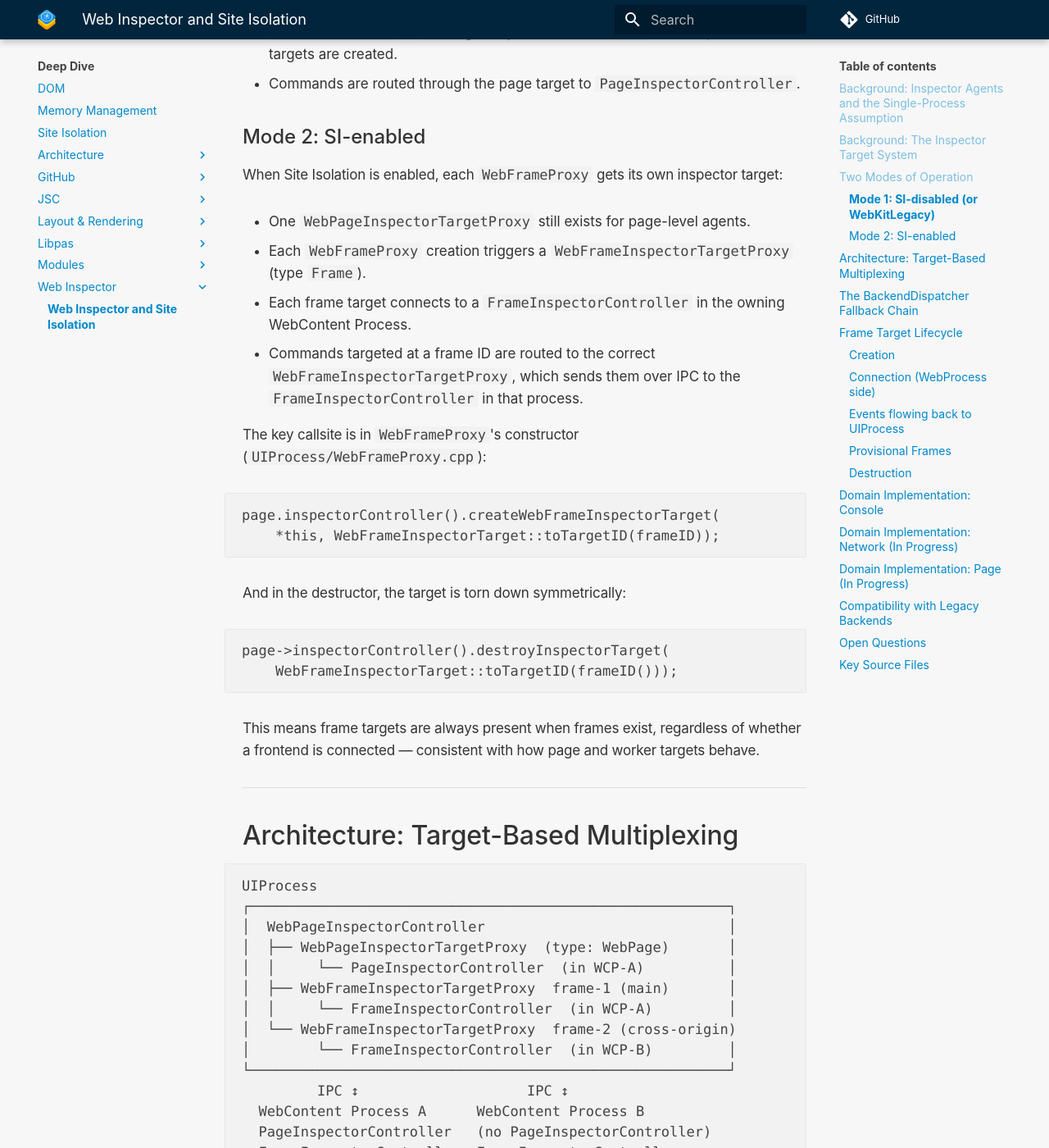
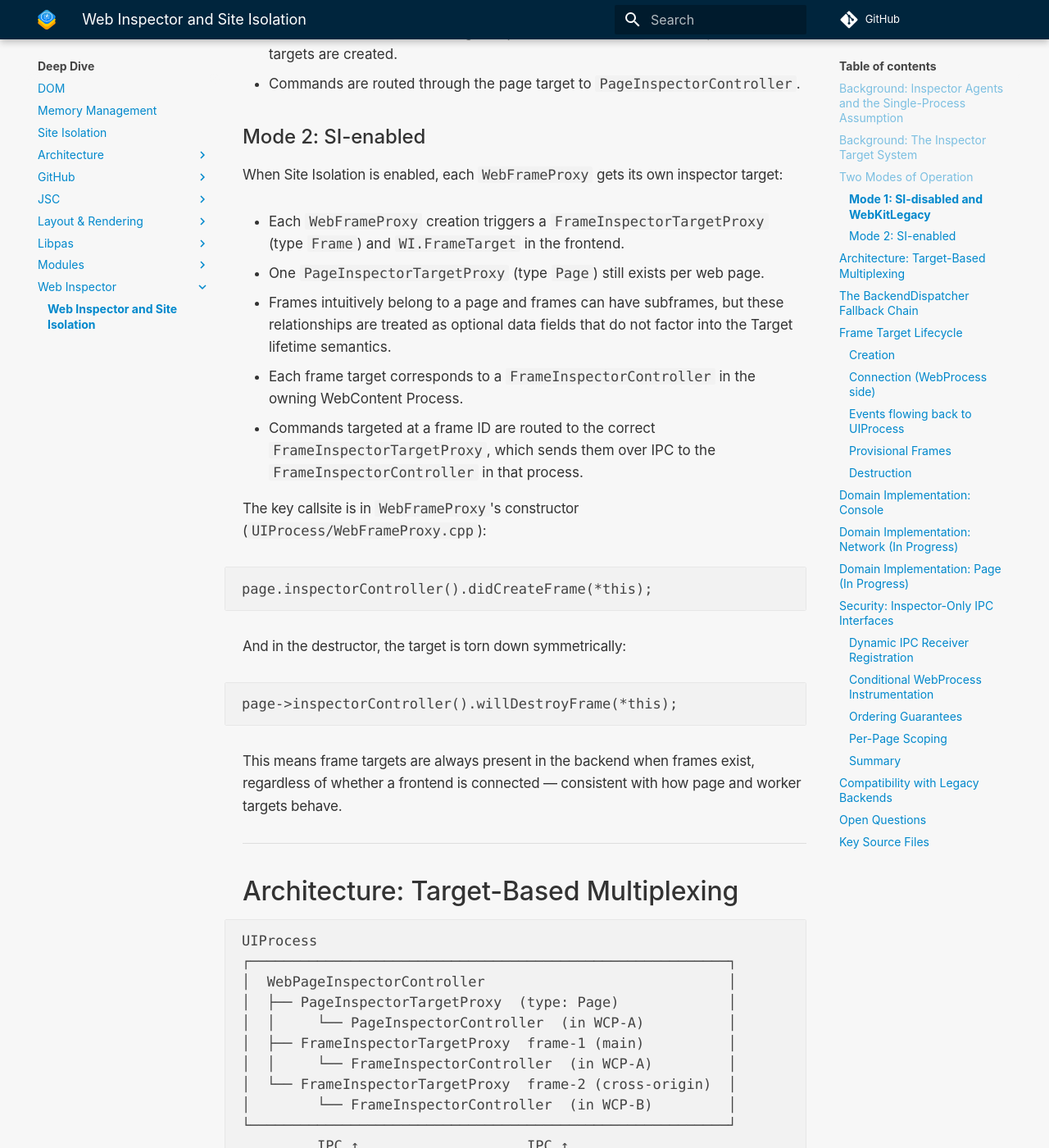
Before and after one commit to WebKit/Documentation, an MkDocs documentation site: the page built from docs/Deep Dive/Web Inspector/SiteIsolationExplainer.md, in a window 1280 px wide and 1400 px high, scrolled down 2245 px. Shown: the whole window at 82% size. Built offline with MkDocs 1.6.1 and Material for MkDocs 9.7.7, drawn with Linux system fonts in a browser that asks for light colours; comment, search, counter and statistics services are not loaded; some of the changed text lies outside the part shown.

Commit message:
Draft v2.1: Address review comments: naming corrections, peer semantics, Security section
- Rename to post-rename names: PageInspectorTargetProxy,
  FrameInspectorTargetProxy, FrameInspectorTarget,
  UIProcessForwardingFrontendChannel
- Fix target type from WebPage to Page in Mode 1 and diagram
- Replace hierarchy language with peer semantics in Mode 2
- Update code snippets to didCreateFrame/willDestroyFrame API
- Add Security: Inspector-Only IPC Interfaces section explaining
  dynamic IPC receiver registration, conditional instrumentation,
  ordering guarantees, and per-page scoping
- Update Compatibility section to avoid "sub-targets" framing
- Add proxy agent source files to Key Source Files table

````diff
--- a/docs/Deep Dive/Web Inspector/SiteIsolationExplainer.md
+++ b/docs/Deep Dive/Web Inspector/SiteIsolationExplainer.md
@@ -57,11 +57,11 @@ Site Isolation adds a fourth:
 
 ## Two Modes of Operation
 
-### Mode 1: SI-disabled (or WebKitLegacy)
+### Mode 1: SI-disabled and WebKitLegacy
 
 When Site Isolation is off, the architecture is essentially unchanged from the pre-SI model:
 
-- One `WebPageInspectorTargetProxy` (type `WebPage`) is created for the `WebPageProxy`.
+- One `PageInspectorTargetProxy` (type `Page`) is created for the `WebPageProxy`.
 - All agents live in one `PageInspectorController` in one WebContent Process.
 - `didCreateFrame` on `WebPageInspectorController` is a no-op — no frame targets are created.
 - Commands are routed through the page target to `PageInspectorController`.
@@ -70,28 +70,28 @@ When Site Isolation is off, the architecture is essentially unchanged from the p
 
 When Site Isolation is enabled, each `WebFrameProxy` gets its own inspector target:
 
-- One `WebPageInspectorTargetProxy` still exists for page-level agents.
-- Each `WebFrameProxy` creation triggers a `WebFrameInspectorTargetProxy` (type `Frame`).
-- Each frame target connects to a `FrameInspectorController` in the owning WebContent Process.
-- Commands targeted at a frame ID are routed to the correct `WebFrameInspectorTargetProxy`,
+- Each `WebFrameProxy` creation triggers a `FrameInspectorTargetProxy` (type `Frame`) and `WI.FrameTarget` in the frontend.
+- One `PageInspectorTargetProxy` (type `Page`) still exists per web page.
+- Frames intuitively belong to
+  a page and frames can have subframes, but these relationships are treated as optional data fields that do not factor into the Target lifetime semantics.
+- Each frame target corresponds to a `FrameInspectorController` in the owning WebContent Process.
+- Commands targeted at a frame ID are routed to the correct `FrameInspectorTargetProxy`,
   which sends them over IPC to the `FrameInspectorController` in that process.
 
 The key callsite is in `WebFrameProxy`'s constructor
 (`UIProcess/WebFrameProxy.cpp`):
 
 ```cpp
-page.inspectorController().createWebFrameInspectorTarget(
-    *this, WebFrameInspectorTarget::toTargetID(frameID));
+page.inspectorController().didCreateFrame(*this);
 ```
 
 And in the destructor, the target is torn down symmetrically:
 
 ```cpp
-page->inspectorController().destroyInspectorTarget(
-    WebFrameInspectorTarget::toTargetID(frameID()));
+page->inspectorController().willDestroyFrame(*this);
 ```
 
-This means frame targets are always present when frames exist, regardless of whether a
+This means frame targets are always present in the backend when frames exist, regardless of whether a
 frontend is connected — consistent with how page and worker targets behave.
 
 ---
@@ -102,11 +102,11 @@ frontend is connected — consistent with how page and worker targets behave.
 UIProcess
 ┌─────────────────────────────────────────────────────────┐
 │  WebPageInspectorController                             │
-│  ├── WebPageInspectorTargetProxy  (type: WebPage)       │
+│  ├── PageInspectorTargetProxy  (type: Page)             │
 │  │     └── PageInspectorController  (in WCP-A)          │
-│  ├── WebFrameInspectorTargetProxy  frame-1 (main)       │
+│  ├── FrameInspectorTargetProxy  frame-1 (main)          │
 │  │     └── FrameInspectorController  (in WCP-A)         │
-│  └── WebFrameInspectorTargetProxy  frame-2 (cross-origin)
+│  └── FrameInspectorTargetProxy  frame-2 (cross-origin)  │
 │        └── FrameInspectorController  (in WCP-B)         │
 └─────────────────────────────────────────────────────────┘
          IPC ↕                    IPC ↕
@@ -119,8 +119,8 @@ UIProcess
 glue layer. It receives all incoming commands from the frontend, looks up the target by `targetId`,
 and calls `sendMessageToTarget()` on the appropriate `InspectorTargetProxy`.
 
-For frame targets, `WebFrameInspectorTargetProxy::sendMessageToTarget()` sends the message over
-IPC to `WebFrameInspectorTarget` in the WebContent Process, which calls
+For frame targets, `FrameInspectorTargetProxy::sendMessageToTarget()` sends the message over
+IPC to `FrameInspectorTarget` in the WebContent Process, which calls
 `FrameInspectorController::dispatchMessageFromFrontend()`.
 
 ---
@@ -175,26 +175,26 @@ FrameInspectorController.backendDispatcher
 ### Creation
 
 `WebFrameProxy` is created in UIProcess whenever a new frame is established (both same-process
-and cross-process frames). Its constructor calls `createWebFrameInspectorTarget()`, which calls
+and cross-process frames). Its constructor calls `didCreateFrame()`, which calls
 `addTarget()` in `WebPageInspectorController`. If a frontend is connected, this fires
 `Target.targetCreated` to notify the frontend immediately.
 
 ### Connection (WebProcess side)
 
-When a frontend connects and enumerates targets, `WebFrameInspectorTargetProxy::connect()`
+When a frontend connects and enumerates targets, `FrameInspectorTargetProxy::connect()`
 sends an IPC message to the WebContent Process hosting the frame. On the WebProcess side,
-`WebFrameInspectorTarget::connect()` (`WebProcess/Inspector/WebFrameInspectorTarget.cpp`)
-creates a `WebFrameInspectorTargetFrontendChannel` and connects it to `FrameInspectorController`:
+`FrameInspectorTarget::connect()` (`WebProcess/Inspector/WebFrameInspectorTarget.cpp`)
+creates a `UIProcessForwardingFrontendChannel` and connects it to `FrameInspectorController`:
 
 ```cpp
-void WebFrameInspectorTarget::connect(
+void FrameInspectorTarget::connect(
     Inspector::FrontendChannel::ConnectionType connectionType)
 {
     if (m_channel)
         return;
 
     Ref frame = m_frame.get();
-    m_channel = makeUnique<WebFrameInspectorTargetFrontendChannel>(
+    m_channel = makeUnique<UIProcessForwardingFrontendChannel>(
         frame, identifier(), connectionType);
 
     if (RefPtr coreFrame = frame->coreLocalFrame())
@@ -233,7 +233,7 @@ observable change to the frontend.
 
 ### Destruction
 
-`WebFrameProxy`'s destructor calls `destroyInspectorTarget()`. `WebPageInspectorController`
+`WebFrameProxy`'s destructor calls `willDestroyFrame()`. `WebPageInspectorController`
 removes the target and fires `Target.targetDestroyed` to the frontend.
 
 ---
@@ -281,15 +281,102 @@ Phases:
 
 ---
 
+## Security: Inspector-Only IPC Interfaces
+
+The proxying agent architecture introduces new IPC channels between UIProcess and WebContent
+Processes. These channels do **not** expand the attack surface — they are only active when
+Web Inspector is open and connected, and are scoped to the inspected page.
+
+### Dynamic IPC Receiver Registration
+
+`ProxyingPageAgent` and `ProxyingNetworkAgent` in UIProcess dynamically register and
+deregister themselves as IPC message receivers when the corresponding protocol domain is
+enabled or disabled by the frontend:
+
+**Enable (domain activated by frontend):**
+
+```cpp
+// ProxyingPageAgent::enable()
+protectedInspectedPage()->forEachWebContentProcess([&](auto& webProcess, auto pageID) {
+    webProcess.addMessageReceiver(Messages::ProxyingPageAgent::messageReceiverName(), pageID, *this);
+    webProcess.send(Messages::WebInspectorBackend::EnablePageInstrumentation { }, pageID);
+});
+```
+
+**Disable (domain deactivated or Inspector closes):**
+
+```cpp
+// ProxyingPageAgent::disable()
+protectedInspectedPage()->forEachWebContentProcess([&](auto& webProcess, auto pageID) {
+    webProcess.send(Messages::WebInspectorBackend::DisablePageInstrumentation { }, pageID);
+    webProcess.removeMessageReceiver(Messages::ProxyingPageAgent::messageReceiverName(), pageID);
+});
+```
+
+When Inspector is closed, no handler is registered for these messages. The IPC infrastructure
+rejects any message targeting a non-existent receiver.
+
+### Conditional WebProcess Instrumentation
+
+On the WebProcess side, `PageAgentProxy` and `NetworkAgentProxy` register with
+`InstrumentingAgents` only when enabled:
+
+```cpp
+// PageAgentProxy::enable()
+agents->setEnabledPageAgentInstrumentation(this);
+
+// PageAgentProxy::disable()
+agents->setEnabledPageAgentInstrumentation(nullptr);
+```
+
+When disabled, instrumentation hooks in WebCore (e.g., `willSendRequest`,
+`frameNavigated`) find no registered proxy in the `InstrumentingAgents` registry.
+The hooks become no-ops — no data is collected and no IPC messages are sent.
+
+### Ordering Guarantees
+
+The enable/disable sequences are ordered to prevent race conditions:
+
+1. **Enable:** Register the UIProcess IPC receiver _first_, then tell the WebProcess to
+   start sending. The receiver is ready before any messages arrive.
+2. **Disable:** Tell the WebProcess to stop sending _first_, then remove the UIProcess
+   IPC receiver. No in-flight messages arrive at a deregistered receiver.
+
+### Per-Page Scoping
+
+IPC receivers are registered with the inspected page's identifier as the destination:
+
+```cpp
+webProcess.addMessageReceiver(
+    Messages::ProxyingPageAgent::messageReceiverName(), pageID, *this);
+```
+
+Only WebContent Processes hosting the inspected page can address these handlers.
+Processes for other pages cannot send to them. The `[ExceptionForEnabledBy]` attribute
+in the `.messages.in` definitions provides an additional safeguard.
+
+### Summary
+
+| Condition | UIProcess Receiver | WebProcess Instrumentation | IPC Traffic |
+|-----------|-------------------|---------------------------|-------------|
+| Inspector closed | Not registered | Not registered | None |
+| Inspector open, domain enabled | Registered (inspected page only) | Registered with InstrumentingAgents | Active |
+| Inspector open, domain not enabled | Not registered | Not registered | None |
+
+These IPC channels exist only for the duration of an active Inspector session, are scoped
+to a single inspected page, and are torn down completely when Inspector disconnects.
+
+---
+
 ## Compatibility with Legacy Backends
 
 Web Inspector must continue to work with backends shipping in iOS 13 and later, which have no
 Frame targets. The frontend's target iteration logic handles this:
 
-- If a `WebPage` target has one or more `Frame` sub-targets → send per-frame commands to the
+- If a `WebPage` target has associated `Frame` targets → send per-frame commands to the
   frame targets.
-- If a `WebPage` target has no `Frame` sub-targets (older backend) → treat the page target as
-  the single frame and send all commands there.
+- If a `WebPage` target has no associated `Frame` targets (older backend) → treat the page
+  target as the single frame and send all commands there.
 
 No frontend code needs to know whether it is talking to a single-process backend or a
 Site-Isolated backend — the frame target abstraction provides uniform addressing.
@@ -320,16 +407,21 @@ Site-Isolated backend — the frame target abstraction provides uniform addressi
 | File | Role |
 |------|------|
 | `UIProcess/Inspector/WebPageInspectorController.h/.cpp` | Manages all targets for a `WebPageProxy` |
-| `UIProcess/Inspector/WebFrameInspectorTargetProxy.h/.cpp` | Frame target proxy in UIProcess |
-| `UIProcess/Inspector/WebPageInspectorTargetProxy.h/.cpp` | Page target proxy in UIProcess |
+| `UIProcess/Inspector/FrameInspectorTargetProxy.h/.cpp` | Frame target proxy in UIProcess |
+| `UIProcess/Inspector/PageInspectorTargetProxy.h/.cpp` | Page target proxy in UIProcess |
 | `UIProcess/Inspector/InspectorTargetProxy.h` | Base class for all target proxies |
 | `UIProcess/WebFrameProxy.cpp` | Creates/destroys frame inspector targets on frame lifecycle |
 | `WebProcess/Inspector/WebFrameInspectorTarget.h/.cpp` | Frame target in WebContent Process |
-| `WebProcess/Inspector/WebFrameInspectorTargetFrontendChannel.cpp` | IPC: WebProcess → UIProcess for events |
+| `WebProcess/Inspector/UIProcessForwardingFrontendChannel.cpp` | IPC: WebProcess → UIProcess for events |
 | `WebCore/inspector/FrameInspectorController.h/.cpp` | Per-frame agent controller with fallback chain (frame-targeted domains) |
 | `WebCore/inspector/PageInspectorController.h/.cpp` | Per-page agent controller (legacy + fallback target) |
 | `WebCore/inspector/InstrumentingAgents.h` | Agent registry with fallback to parent controller |
 | `WebKit/UIProcess/Inspector/ProxyingNetworkAgent.h/.cpp` | Network agent in UIProcess; receives events from per-WP `NetworkAgentProxy` |
 | `WebKit/UIProcess/Inspector/ProxyingPageAgent.h/.cpp` | Page agent in UIProcess; handles `getResourceTree` aggregation |
+| `WebProcess/Inspector/PageAgentProxy.cpp` | Page instrumentation proxy; conditionally registers with InstrumentingAgents |
+| `WebProcess/Inspector/NetworkAgentProxy.cpp` | Network instrumentation proxy; conditionally registers with InstrumentingAgents |
+| `WebProcess/Inspector/WebInspectorBackend.messages.in` | Enable/Disable instrumentation IPC messages |
+| `UIProcess/Inspector/Agents/ProxyingPageAgent.messages.in` | Events from WebProcess; guarded by `[ExceptionForEnabledBy]` |
+| `UIProcess/Inspector/Agents/ProxyingNetworkAgent.messages.in` | Events from WebProcess; guarded by `[ExceptionForEnabledBy]` |
 | `JavaScriptCore/inspector/agents/InspectorTargetAgent.cpp` | Target multiplexing and command routing |
 | `JavaScriptCore/inspector/InspectorBackendDispatcher.cpp` | `BackendDispatcher` with fallback dispatcher |
````
Also changed, not shown: other parts of docs/Deep Dive/Web Inspector/SiteIsolationExplainer.md (+5 -5 lines).
